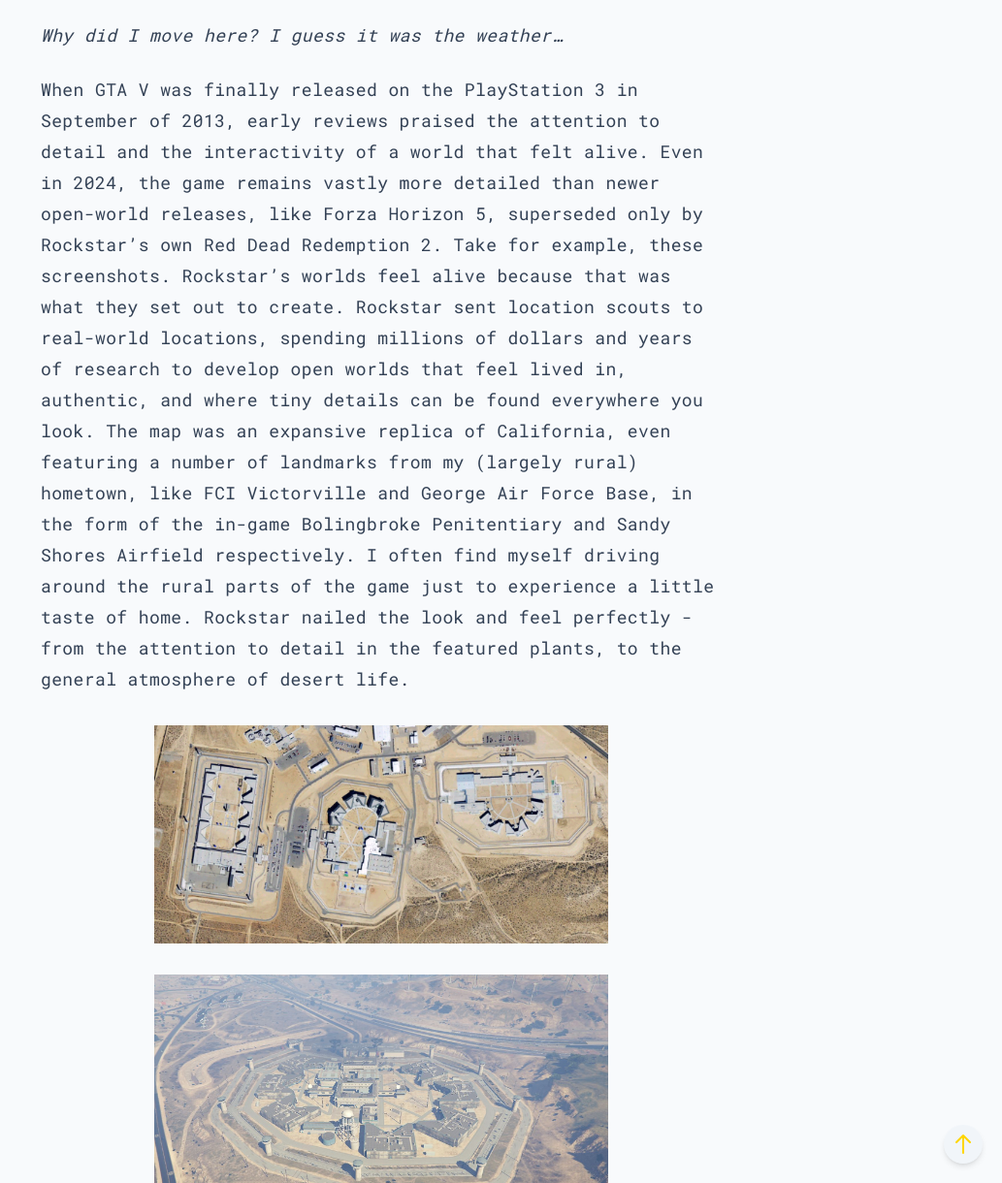
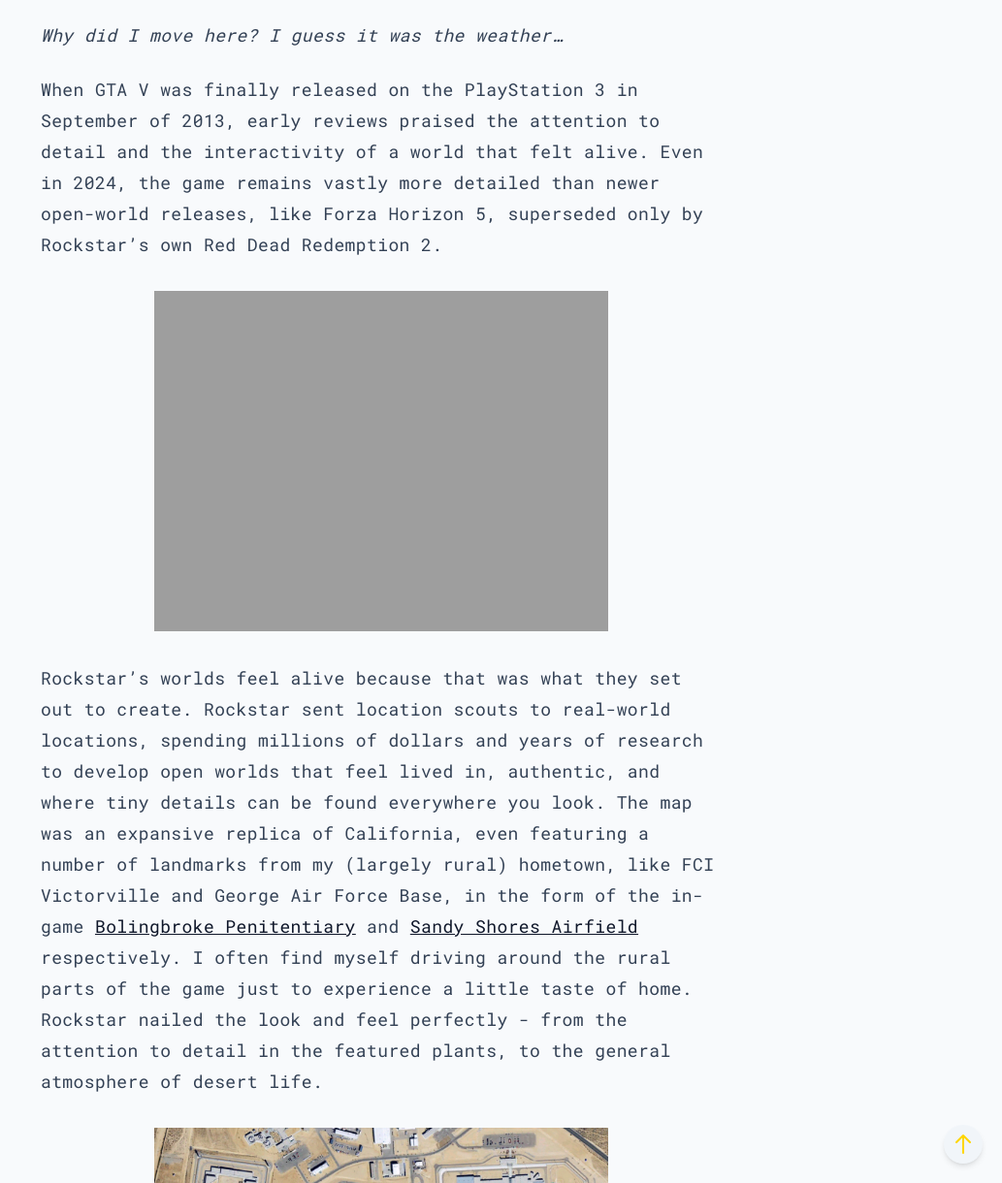
Before and after one commit to nmcain/gaming-journalism-blog, a Jekyll site: the page built from _posts/2023-09-23-test-1.md, in a window 1280 px wide and 1400 px high, scrolled down 1979 px, cut to the strip 180-1400 px from the top of the window. Shown: the whole strip at 97% size, without its empty margins (247-1280 px from the left). Built offline with Jekyll 4.4.1, drawn with Linux system fonts in a browser that asks for light colours; some of the changed text lies outside the part shown.

Commit message:
Inline Citations 1

```diff
--- a/_posts/2023-09-23-test-1.md
+++ b/_posts/2023-09-23-test-1.md
@@ -12,7 +12,7 @@
 ---
 # Grand Theft Auto 5: In Retrospect
 
-With nearly 210,000,000 copies sold, Grand Theft Auto 5 is the second most sold video game in history - and that isn’t without good reason. Grand Theft Auto Online continues to receive updated content, and continues to attract new players. Twelve, nearly thirteen years after GTA 5’s original release on the PlayStation 3, and with GTA VI on the horizon, it is worth looking back at how GTA 5 cemented its position as one of the most popular video games of all time.
+With nearly 210,000,000 copies sold, Grand Theft Auto 5 is [the second most sold video game in history](https://en.wikipedia.org/wiki/List_of_best-selling_video_games) - and that isn’t without good reason. Grand Theft Auto Online continues to receive updated content, and continues to attract new players. Twelve, nearly thirteen years after GTA 5’s original release on the PlayStation 3, and with GTA VI on the horizon, it is worth looking back at how GTA 5 cemented its position as one of the most popular video games of all time.
 
 ## A History
 
@@ -23,7 +23,11 @@
 {% include youtube.html id="QkkoHAzjnUs" %}
 *Why did I move here? I guess it was the weather...*
 
-When GTA V was finally released on the PlayStation 3 in September of 2013, early reviews praised the attention to detail and the interactivity of a world that felt alive. Even in 2024, the game remains vastly more detailed than newer open-world releases, like Forza Horizon 5, superseded only by Rockstar’s own Red Dead Redemption 2. Take for example, these screenshots. Rockstar’s worlds feel alive because that was what they set out to create. Rockstar sent location scouts to real-world locations, spending millions of dollars and years of research to develop open worlds that feel lived in, authentic, and where tiny details can be found everywhere you look. The map was an expansive replica of California, even featuring a number of landmarks from my (largely rural) hometown, like FCI Victorville and George Air Force Base, in the form of the in-game Bolingbroke Penitentiary and Sandy Shores Airfield respectively. I often find myself driving around the rural parts of the game just to experience a little taste of home. Rockstar nailed the look and feel perfectly - from the attention to detail in the featured plants, to the general atmosphere of desert life.
+When GTA V was finally released on the PlayStation 3 in September of 2013, early reviews praised the attention to detail and the interactivity of a world that felt alive. Even in 2024, the game remains vastly more detailed than newer open-world releases, like Forza Horizon 5, superseded only by Rockstar’s own Red Dead Redemption 2.
+
+![GTA Details](https://nmcain.github.io/gaming-journalism-blog/assets/images/gtadet.jpg)
+
+Rockstar’s worlds feel alive because that was what they set out to create. Rockstar sent location scouts to real-world locations, spending millions of dollars and years of research to develop open worlds that feel lived in, authentic, and where tiny details can be found everywhere you look. The map was an expansive replica of California, even featuring a number of landmarks from my (largely rural) hometown, like FCI Victorville and George Air Force Base, in the form of the in-game [Bolingbroke Penitentiary](https://gta.fandom.com/wiki/Bolingbroke_Penitentiary) and [Sandy Shores Airfield](https://gta.fandom.com/wiki/Sandy_Shores_Airfield) respectively. I often find myself driving around the rural parts of the game just to experience a little taste of home. Rockstar nailed the look and feel perfectly - from the attention to detail in the featured plants, to the general atmosphere of desert life.
 
 ![FCI Victorville](https://nmcain.github.io/gaming-journalism-blog/assets/images/fcivv.jpg)
 
```
Also changed, not shown: 1 other file.
